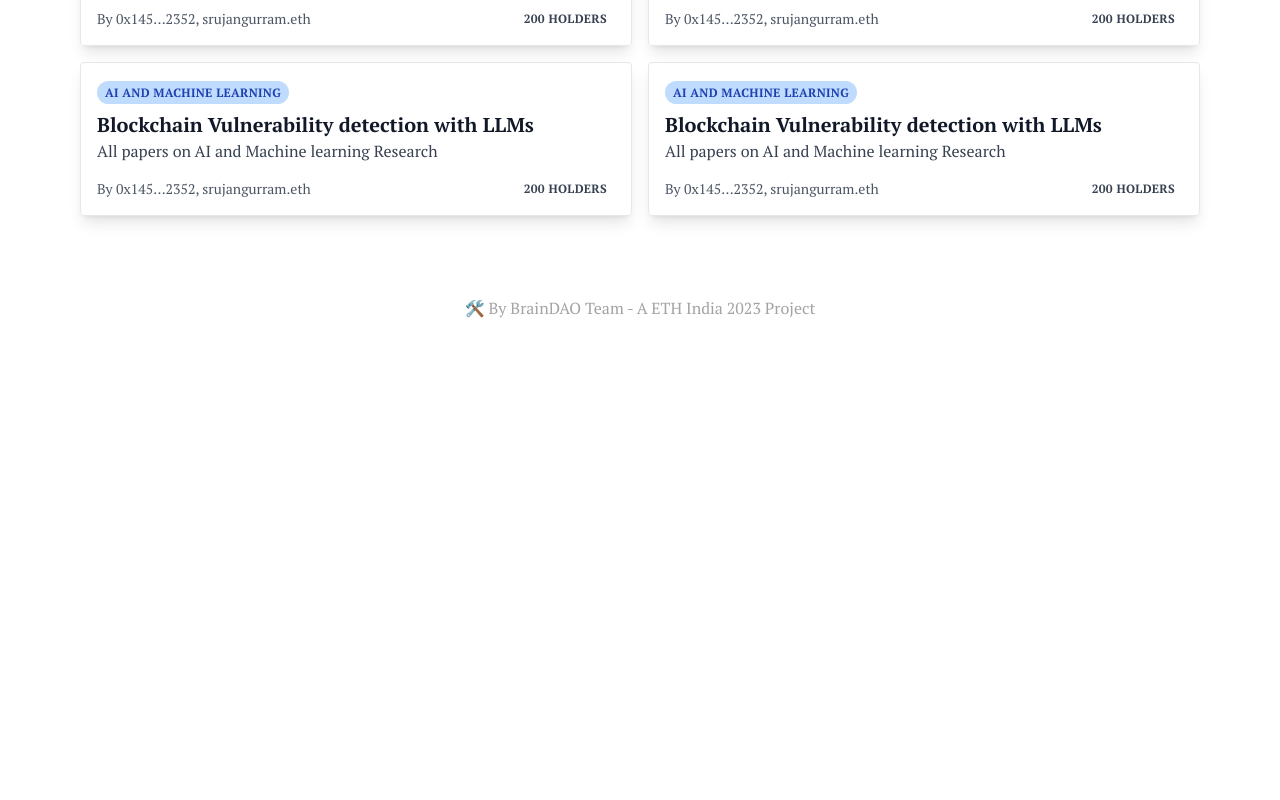
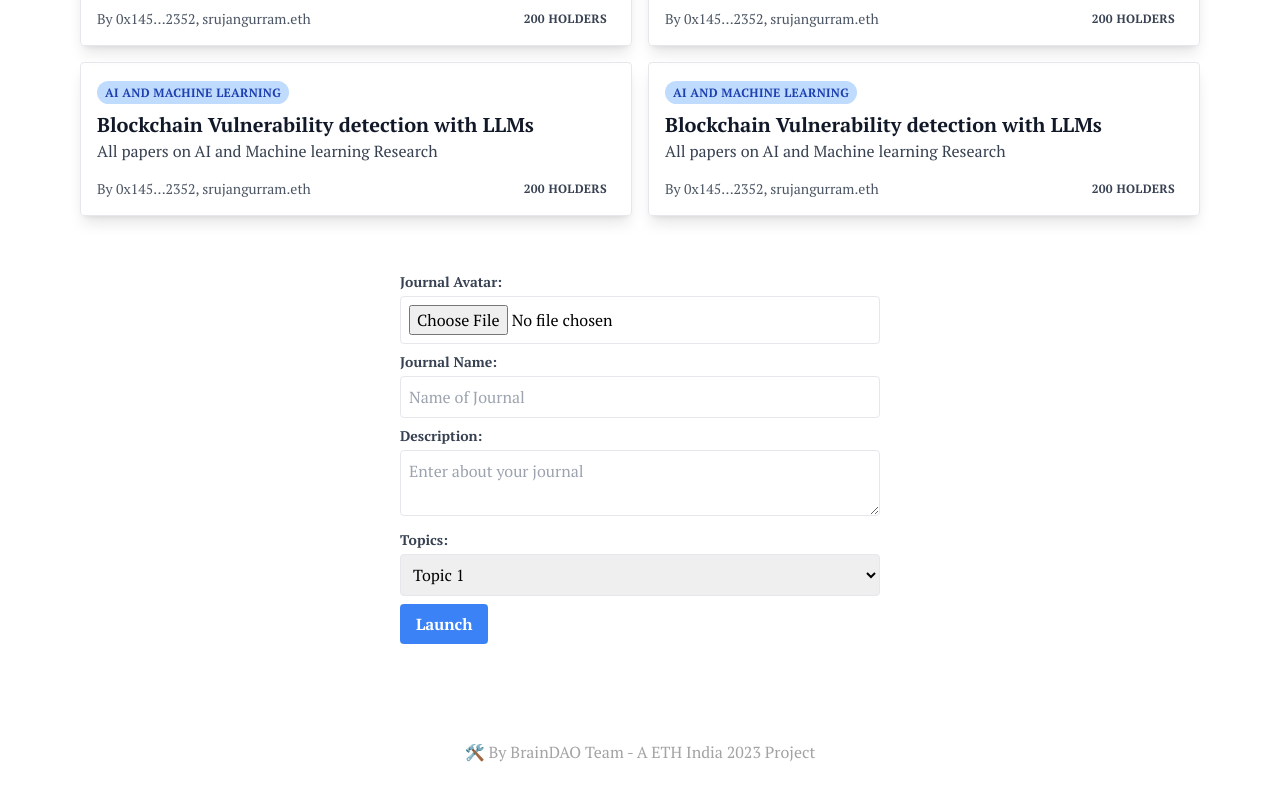
Before and after one commit to Royal-lobster/ChainSheets, a Next.js app: page / in a window 1280 px wide. Shown: the part 951-1751 px from the top of the page. Before the commit the page ends 1327 px from the top, so only its background shows below. Built offline with nearby package versions, Linux system fonts and the light colour scheme.

Commit message:
added create new journal component

```diff
--- /dev/null
+++ b/app/(home)/CreateNewJournal.tsx
@@ -0,0 +1,106 @@
+"use client";
+import React from "react";
+import { useForm, Controller } from "react-hook-form";
+import { zodResolver } from "@hookform/resolvers/zod";
+import { z } from "zod";
+
+const JournalMetadataSchema = z.object({
+  journalName: z.string(),
+  description: z.string(),
+  topics: z.array(z.string()),
+  participationThreshold: z.number(),
+  minimumExpertTokens: z.number(),
+  minimumApprovalPercentage: z.number(),
+});
+
+const CreateNewJournal = () => {
+  const {
+    register,
+    handleSubmit,
+    control,
+    formState: { errors },
+  } = useForm({
+    resolver: zodResolver(JournalMetadataSchema),
+  });
+
+  const onSubmit = (data) => {
+    console.log(data); // You can handle the form submission here
+  };
+
+  // Our form with React Hook Form
+  return (
+    <form
+      onSubmit={handleSubmit(onSubmit)}
+      className="p-4 w-full max-w-lg mx-auto"
+    >
+      <div className="mb-2">
+        <label className="block mb-1 text-sm font-semibold text-gray-700">
+          Journal Avatar:
+        </label>
+        <input
+          {...register("journalAvatar")}
+          type="file"
+          className="border w-full p-2 rounded"
+        />
+      </div>
+
+      <div className="mb-2">
+        <label className="block mb-1 text-sm font-semibold text-gray-700">
+          Journal Name:
+        </label>
+        <input
+          {...register("journalName")}
+          placeholder="Name of Journal"
+          className="border w-full p-2 rounded"
+        />
+        <p className="text-xs text-red-500 mt-1">
+          {errors.journalName?.message?.toString()}
+        </p>
+      </div>
+
+      <div className="mb-2">
+        <label className="block mb-1 text-sm font-semibold text-gray-700">
+          Description:
+        </label>
+        <textarea
+          {...register("description")}
+          placeholder="Enter about your journal"
+          className="border w-full p-2 rounded"
+        />
+        <p className="text-xs text-red-500 mt-1">
+          {errors.description?.message?.toString()}
+        </p>
+      </div>
+
+      <div className="mb-2">
+        <label className="block mb-1 text-sm font-semibold text-gray-700">
+          Topics:
+        </label>
+        <Controller
+          control={control}
+          name="topics"
+          render={({ field }) => (
+            <select {...field} className="border w-full p-2 rounded">
+              {/* Replace these options with actual topic choices */}
+              <option value="topic1">Topic 1</option>
+              <option value="topic2">Topic 2</option>
+              <option value="topic3">Topic 3</option>
+            </select>
+          )}
+        />
+        <p className="text-xs text-red-500 mt-1">
+          {errors.topics?.message?.toString()}
+        </p>
+      </div>
+
+      <button
+        type="submit"
+        className="bg-blue-500 hover:bg-blue-700 text-white font-bold py-2 px-4 rounded"
+      >
+        Launch
+      </button>
+    </form>
+  );
+};
+
+export default CreateNewJournal;
--- a/app/page.tsx
+++ b/app/page.tsx
@@ -1,3 +1,4 @@
+import CreateNewJournal from "./(home)/CreateNewJournal";
 import PopularJournals from "./(home)/PopularJournals";
 import PopularPapers from "./(home)/PopularPapers";
 
@@ -6,6 +7,7 @@ export default function Home() {
     <main className="flex flex-col gap-10">
       <PopularJournals />
       <PopularPapers />
+      <CreateNewJournal />
     </main>
   );
 }
--- a/package.json
+++ b/package.json
@@ -9,6 +9,7 @@
     "lint": "next lint"
   },
   "dependencies": {
+    "@hookform/resolvers": "^3.3.2",
     "@tabler/icons-react": "^2.42.0",
     "clsx": "^2.0.0",
     "install": "^0.13.0",
@@ -16,8 +17,10 @@
     "npm": "^10.2.5",
     "react": "^18",
     "react-dom": "^18",
+    "react-hook-form": "^7.48.2",
     "tailwind-merge": "^2.1.0",
-    "tailwind-variants": "^0.1.18"
+    "tailwind-variants": "^0.1.18",
+    "zod": "^3.22.4"
   },
   "devDependencies": {
     "@types/node": "^20",
```
Also changed, not shown: 1 other file (tests, documents, lock files or other folders).
